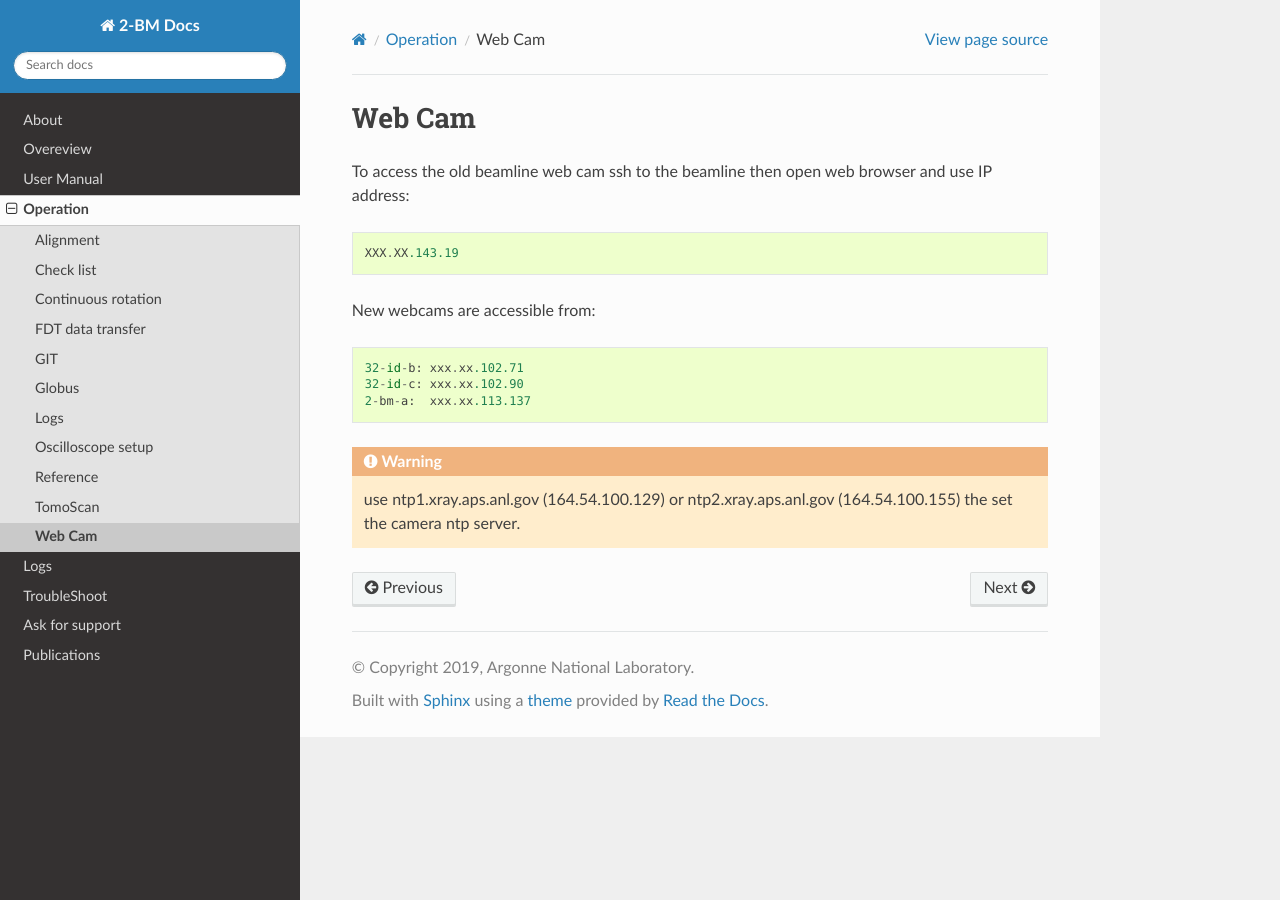
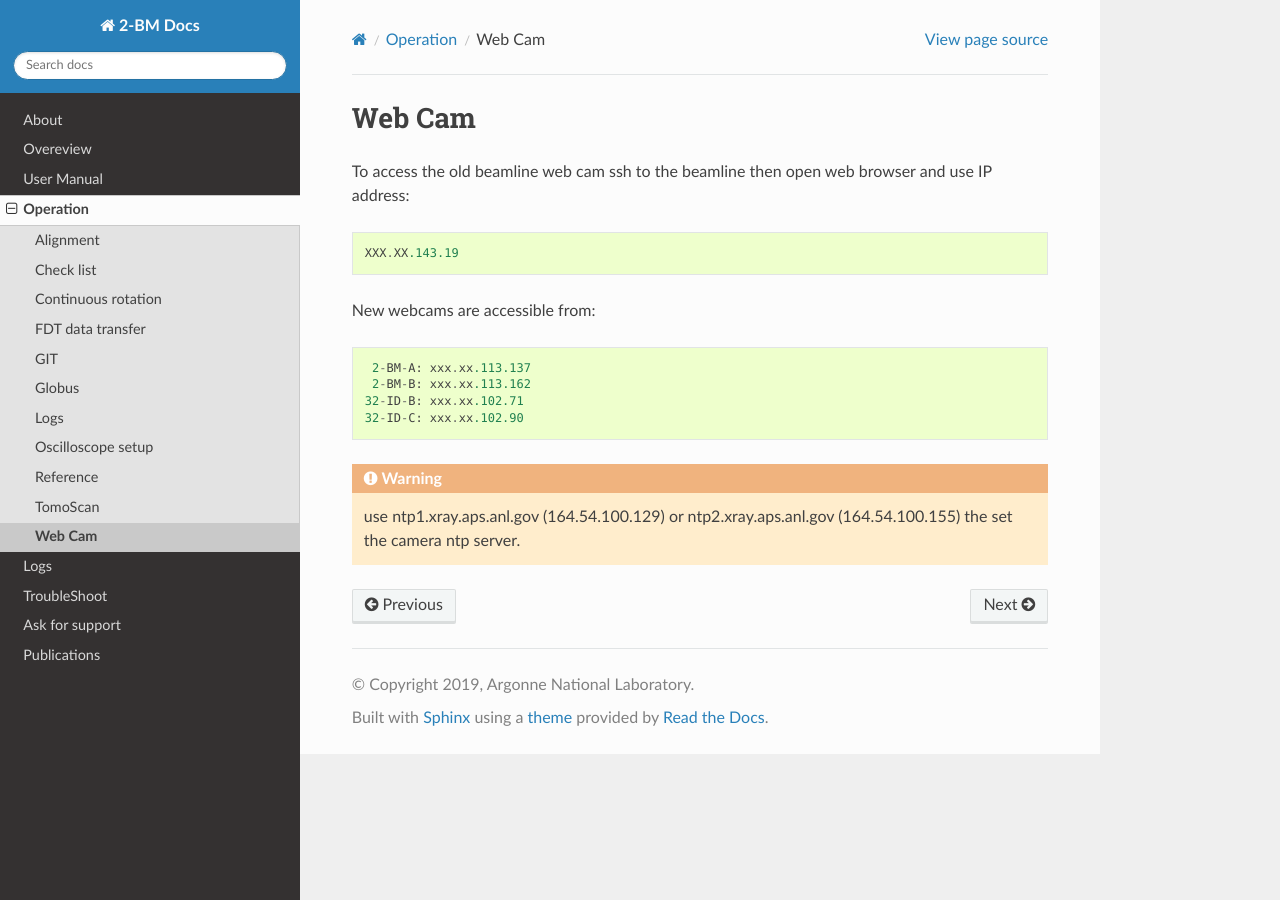
Before and after one commit to xray-imaging/2bm-docs, a Sphinx documentation site: the page built from docs/source/ops/item_025.rst, in a window 1280 px wide. Built offline with Sphinx 7.4.7 and the Read the Docs theme 2.0.0, drawn with Linux system fonts in a browser that asks for light colours; the version number could not be read and is left out.

```diff
--- a/docs/source/ops/item_025.rst
+++ b/docs/source/ops/item_025.rst
@@ -10,8 +10,9 @@ To access the old beamline web cam ssh to the beamline then open web browser and
 
 New webcams are accessible from::
 
-    32-id-b: xxx.xx.102.71
-    32-id-c: xxx.xx.102.90
-    2-bm-a:  xxx.xx.113.137
+     2-BM-A: xxx.xx.113.137
+     2-BM-B: xxx.xx.113.162
+    32-ID-B: xxx.xx.102.71
+    32-ID-C: xxx.xx.102.90
 
 .. warning:: use ntp1.xray.aps.anl.gov (164.54.100.129) or ntp2.xray.aps.anl.gov (164.54.100.155) the set the camera ntp server.
--- a/docs/source/user/item_005.rst
+++ b/docs/source/user/item_005.rst
@@ -4,7 +4,7 @@ Data collection
 TomoScan
 --------
 
-The tomography scans are managed by `tomoScan <https://tomoscan.readthedocs.io/en/latest/index.html>`_. Please refer to `tomoScan <https://tomoscan.readthedocs.io/en/latest/index.html>`_ for details.
+The tomography scans are managed by `tomoScan <https://tomoscan.readthedocs.io/en/latest/index.html>`_. Please refer to the `tomoScan <https://tomoscan.readthedocs.io/en/latest/index.html>`_ documentation for details.
 
 To configure a single tomographic scan enter the acquistion parameters at:
 
@@ -16,7 +16,7 @@ To configure a single tomographic scan enter the acquistion parameters at:
 
 To run a single scan with the parameters set in the tomoScan screen press the gree **Start Scan** button. To collect the same from the command line interface::
 
-    [user2bmb@arcturus,42,~]$ tomoscan single
+    [user2bmb@pg10ge]$ tomoscan single
 
 tomoscan supports also vertical, horizontal and mosaic tomographic scans with::
 
```
